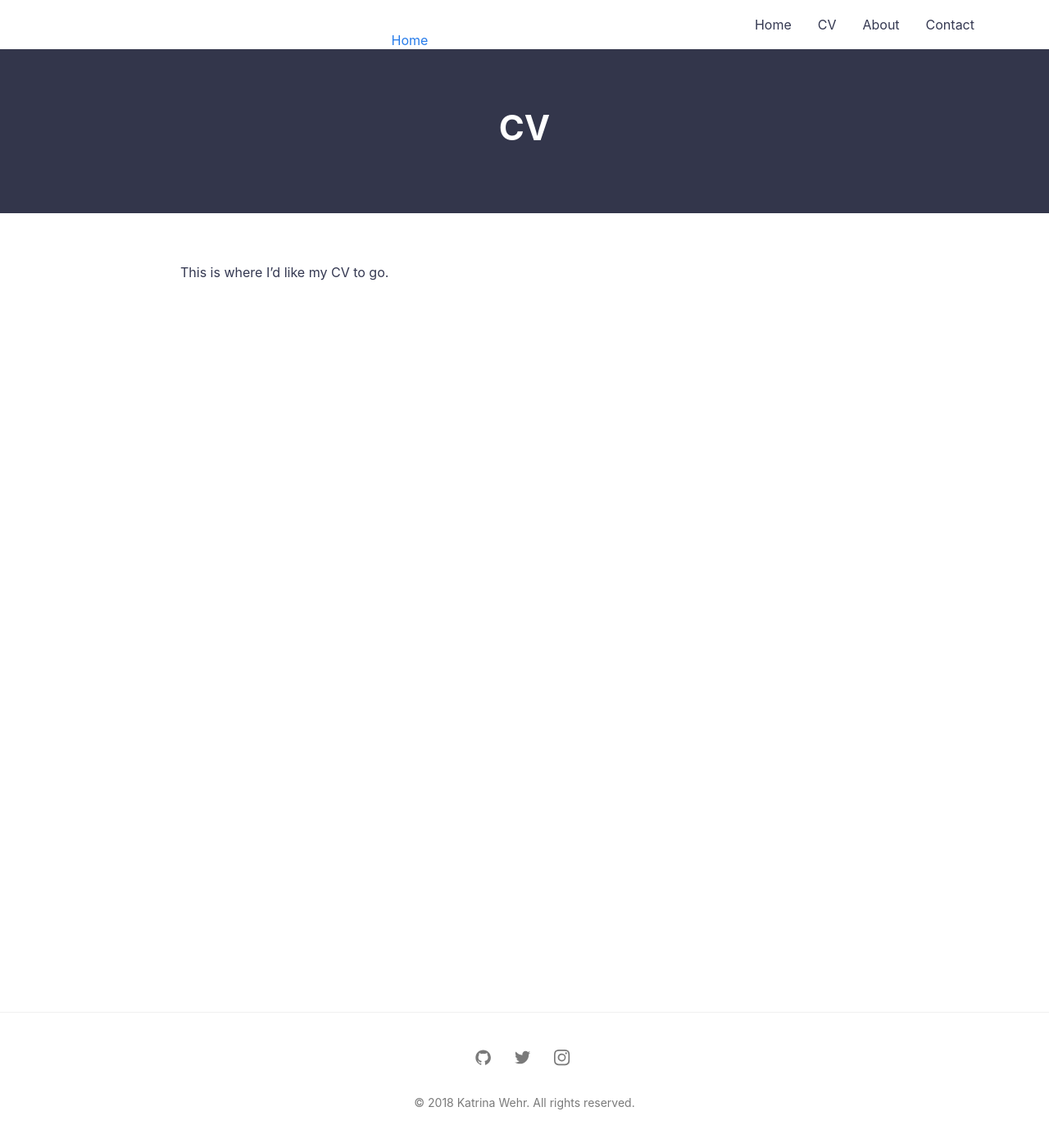
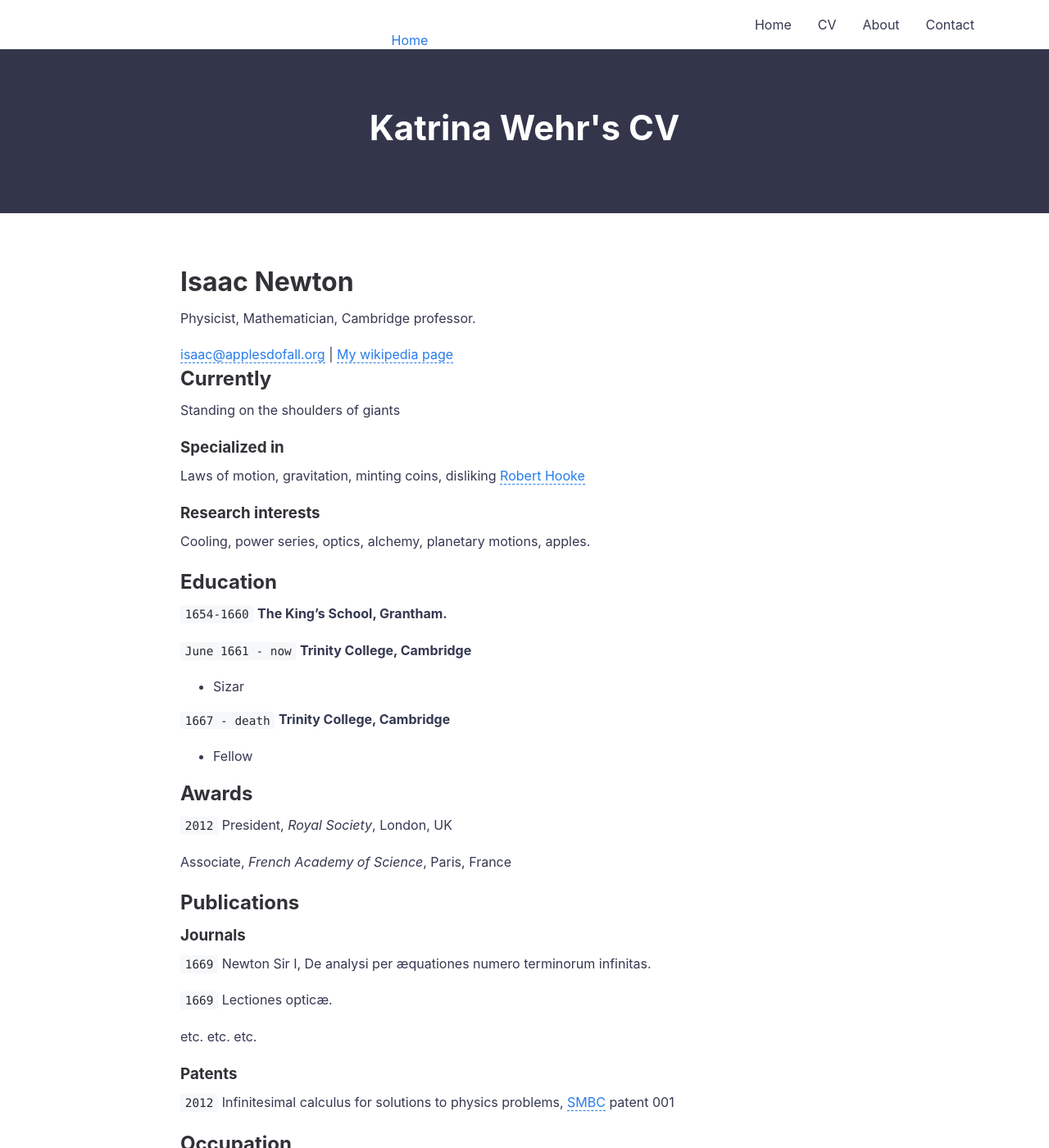
Before and after one commit to kat-wehr/kat-wehr.github.io, a Jekyll site: the page built from cv.md, in a window 1280 px wide and 1400 px high. Shown: the whole window at 82% size. Built offline with Jekyll 4.4.1, drawn with Linux system fonts in a browser that asks for light colours; some of the changed text lies outside the part shown.

Commit message:
Update cv.md

```diff
--- a/cv.md
+++ b/cv.md
@@ -1,7 +1,85 @@
 ---
 layout: page
-title: CV
+title: Katrina Wehr's CV
 permalink: /cv/
 ---
 
-This is where I'd like my CV to go.
+# Isaac Newton
+Physicist, Mathematician, Cambridge professor.
+
+<div id="webaddress">
+<a href="isaac@applesdofall.org">isaac@applesdofall.org</a>
+| <a href="http://en.wikipedia.org/wiki/Isaac_Newton">My wikipedia page</a>
+</div>
+
+
+## Currently
+
+Standing on the shoulders of giants
+
+### Specialized in
+
+Laws of motion, gravitation, minting coins, disliking [Robert Hooke](http://en.wikipedia.org/wiki/Robert_Hooke)
+
+
+### Research interests
+
+Cooling, power series, optics, alchemy, planetary motions, apples.
+
+
+## Education
+
+`1654-1660`
+__The King's School, Grantham.__
+
+`June 1661 - now`
+__Trinity College, Cambridge__
+
+- Sizar
+
+`1667 - death`
+__Trinity College, Cambridge__
+
+- Fellow
+
+
+
+## Awards
+
+`2012`
+President, *Royal Society*, London, UK
+
+Associate, *French Academy of Science*, Paris, France
+
+
+
+## Publications
+
+<!-- A list is also available [online](http://scholar.google.co.uk/citations?user=LTOTl0YAAAAJ) -->
+
+### Journals
+
+`1669`
+Newton Sir I, De analysi per æquationes numero terminorum infinitas.
+
+`1669`
+Lectiones opticæ.
+
+etc. etc. etc.
+
+### Patents
+
+`2012`
+Infinitesimal calculus for solutions to physics problems, [SMBC](http://www.techdirt.com/articles/20121011/09312820678/if-patents-had-been-around-time-newton.shtml) patent 001
+
+
+## Occupation
+
+`1600`
+__Royal Mint__, London
+
+- Warden
+- Minted coins
+
+`1600`
+__Lucasian professor of Mathematics__, Cambridge University
```
